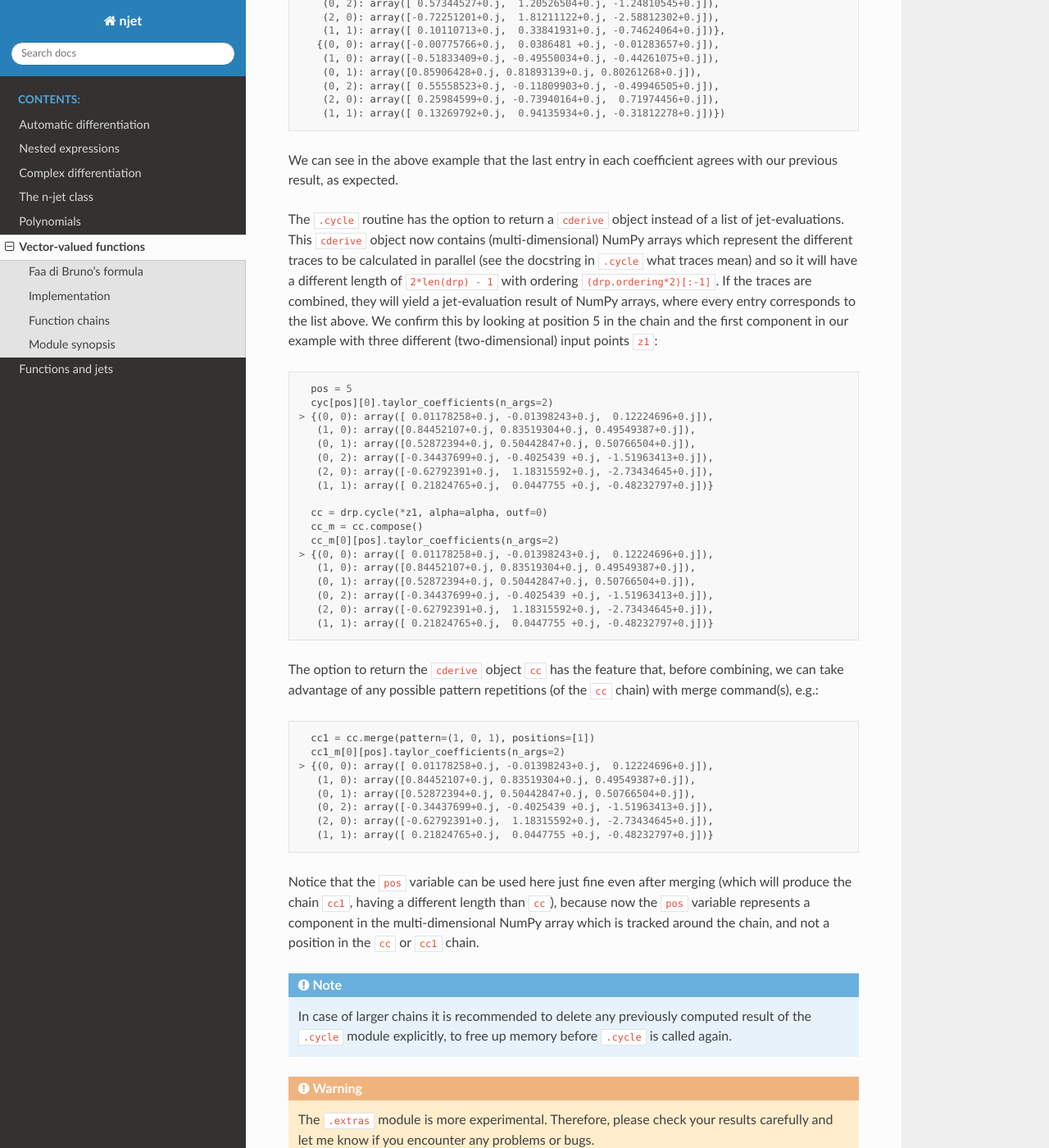
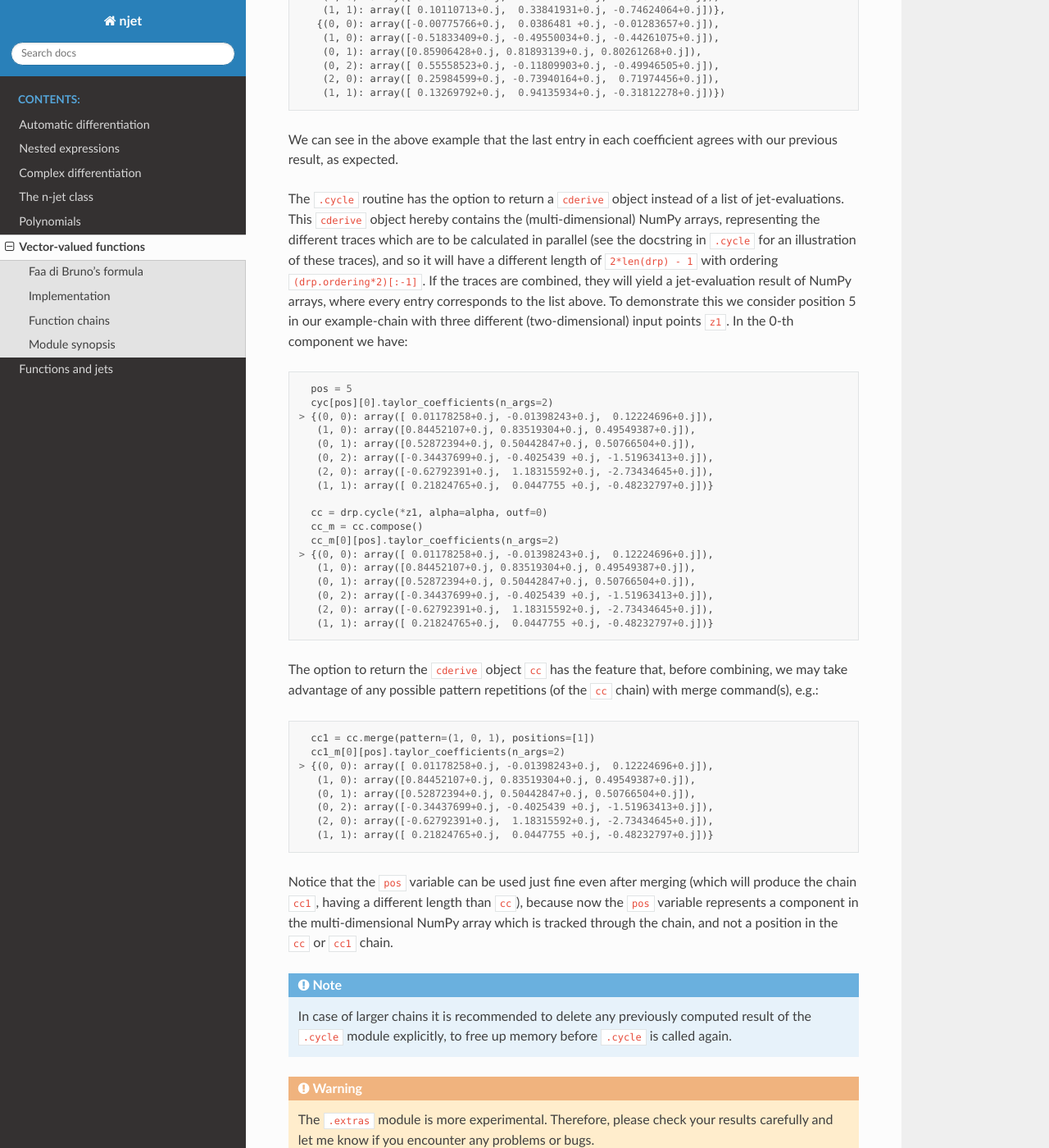
Before and after one commit to mtitze/njet, a Sphinx documentation site: the page built from docs/source/extras.rst, in a window 1280 px wide and 1400 px high, scrolled down 7621 px. Shown: the whole window at 82% size. Built offline with Sphinx 7.4.7 and the Read the Docs theme 2.0.0, drawn with Linux system fonts in a browser that asks for light colours; some of the changed text lies outside the part shown.

```diff
--- a/docs/source/extras.rst
+++ b/docs/source/extras.rst
@@ -232,7 +232,7 @@ Another scenario where jet-evaluation data remains valid is by merging patterns
 The new chain ``drpm`` now has ``len(drpm) = 28``, since we have merged 3 elements of the original
 chain of length 30 and added 1 new 'merged' element. Moreover, the new chain still maintains any previously computed jet-evaluations (although the ones of the merged functions will vanish internally).
 
-The ``.merge`` command requires that jet-evaluation data has been computed in advance. This can be done with the ``.eval`` command (in fact, ``.eval`` is always called whenever the ``cderive`` class is taken at a specific point, but ``.eval`` omits the calculation and return of the Taylor-coefficients, which is not always necessary). The ``.eval`` command can preferably be invoked with the ``compose=False`` option, to prevent the automatic composition calculation. After merging, the jet-evaluation of the entire chain can be combined by means of successive 'Faa di Bruno' operations, using the ``.compose`` routine. In scenarios where chains admit repeated function patterns, these three steps may drastically improve performance in comparison to the conventional ``derive`` approach.
+The ``.merge`` command requires that jet-evaluation data has been computed in advance. This can be done with the ``.eval`` command (in fact, ``.eval`` is always called whenever the ``cderive`` class is taken at a specific point, but ``.eval`` omits the calculation of the Taylor-coefficients, which is not always necessary). The ``.eval`` command can preferably be invoked with the ``compose=False`` option, to prevent the automatic composition calculation. After merging, the jet-evaluation of the entire chain can be combined by means of successive 'Faa di Bruno' operations, using the ``.compose`` routine. In scenarios where chains admit repeated function patterns, these three steps may drastically improve performance in comparison to the conventional ``derive`` approach.
 
 Coming back to our example, we confirm that the results before and after merging are the same:
 
@@ -331,7 +331,7 @@ Similar to other routines, also the ``.cycle`` routine can handle multi-dimensio
 
 We can see in the above example that the last entry in each coefficient agrees with our previous result, as expected.
 
-The ``.cycle`` routine has the option to return a ``cderive`` object instead of a list of jet-evaluations. This ``cderive`` object now contains (multi-dimensional) NumPy arrays which represent the different traces to be calculated in parallel (see the docstring in ``.cycle`` what traces mean) and so it will have a different length of ``2*len(drp) - 1`` with ordering ``(drp.ordering*2)[:-1]``. If the traces are combined, they will yield a jet-evaluation result of NumPy arrays, where every entry corresponds to the list above. We confirm this by looking at position 5 in the chain and the first component in our example with three different (two-dimensional) input points ``z1``:
+The ``.cycle`` routine has the option to return a ``cderive`` object instead of a list of jet-evaluations. This ``cderive`` object hereby contains the (multi-dimensional) NumPy arrays, representing the different traces which are to be calculated in parallel (see the docstring in ``.cycle`` for an illustration of these traces), and so it will have a different length of ``2*len(drp) - 1`` with ordering ``(drp.ordering*2)[:-1]``. If the traces are combined, they will yield a jet-evaluation result of NumPy arrays, where every entry corresponds to the list above. To demonstrate this we consider position 5 in our example-chain with three different (two-dimensional) input points ``z1``. In the 0-th component we have:
 
 .. code-block:: python
 
@@ -354,7 +354,7 @@ The ``.cycle`` routine has the option to return a ``cderive`` object instead of
      (2, 0): array([-0.62792391+0.j,  1.18315592+0.j, -2.73434645+0.j]),
      (1, 1): array([ 0.21824765+0.j,  0.0447755 +0.j, -0.48232797+0.j])}
 
-The option to return the ``cderive`` object ``cc`` has the feature that, before combining, we can take advantage of any possible pattern repetitions (of the ``cc`` chain) with merge command(s), e.g.:
+The option to return the ``cderive`` object ``cc`` has the feature that, before combining, we may take advantage of any possible pattern repetitions (of the ``cc`` chain) with merge command(s), e.g.:
 
 .. code-block:: python
 
@@ -367,7 +367,7 @@ The option to return the ``cderive`` object ``cc`` has the feature that, before
      (2, 0): array([-0.62792391+0.j,  1.18315592+0.j, -2.73434645+0.j]),
      (1, 1): array([ 0.21824765+0.j,  0.0447755 +0.j, -0.48232797+0.j])}
 
-Notice that the ``pos`` variable can be used here just fine even after merging (which will produce the chain ``cc1``, having a different length than ``cc``), because now the ``pos`` variable represents a component in the multi-dimensional NumPy array which is tracked around the chain, and not a position in the ``cc`` or ``cc1`` chain.
+Notice that the ``pos`` variable can be used just fine even after merging (which will produce the chain ``cc1``, having a different length than ``cc``), because now the ``pos`` variable represents a component in the multi-dimensional NumPy array which is tracked through the chain, and not a position in the ``cc`` or ``cc1`` chain.
 
 .. note::
     In case of larger chains it is recommended to delete any previously computed result of the ``.cycle`` module explicitly, to free up memory before ``.cycle`` is called again.
--- a/njet/_version.py
+++ b/njet/_version.py
@@ -1 +1 @@
-__version__ = "0.5.0"
+__version__ = "0.5.1"
--- a/pyproject.toml
+++ b/pyproject.toml
@@ -4,7 +4,7 @@ build-backend = "poetry.core.masonry.api"
 
 [tool.poetry]
 name = "njet"
-version = "0.5.0"
+version = "0.5.1"
 description = "Lightweight automatic differentiation package for higher-order differentiation."
 authors = [ "Malte Titze <mtitze@users.noreply.github.com>",]
 license = "GPL-3.0-or-later"
--- a/setup.py
+++ b/setup.py
@@ -17,7 +17,7 @@ def get_long_description():
 setup(
     long_description=get_long_description(),
     name='njet',
-    version='0.5.0',
+    version='0.5.1',
     description='Lightweight automatic differentiation package for higher-order differentiation.',
     long_description_content_type='text/markdown',
     python_requires='<3.11,>=3.8',
```
